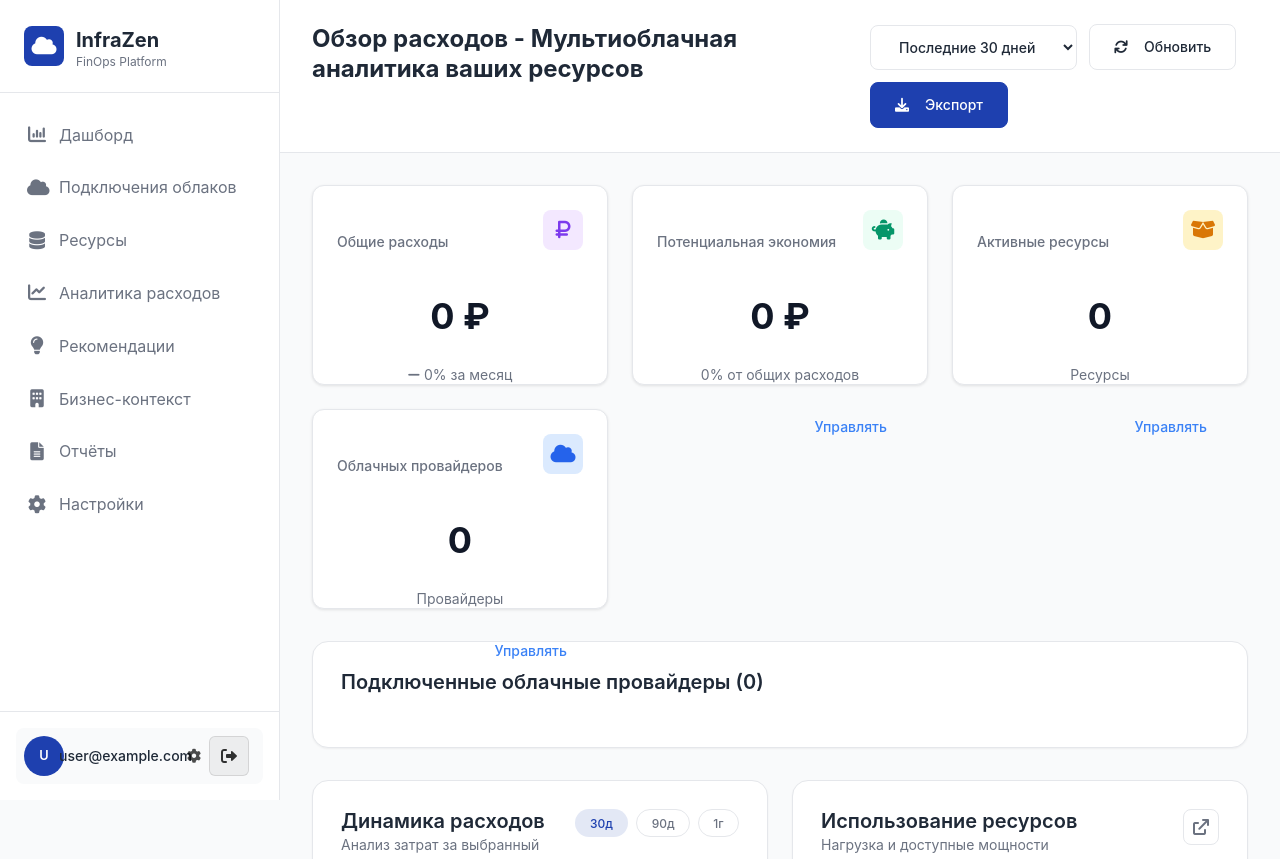
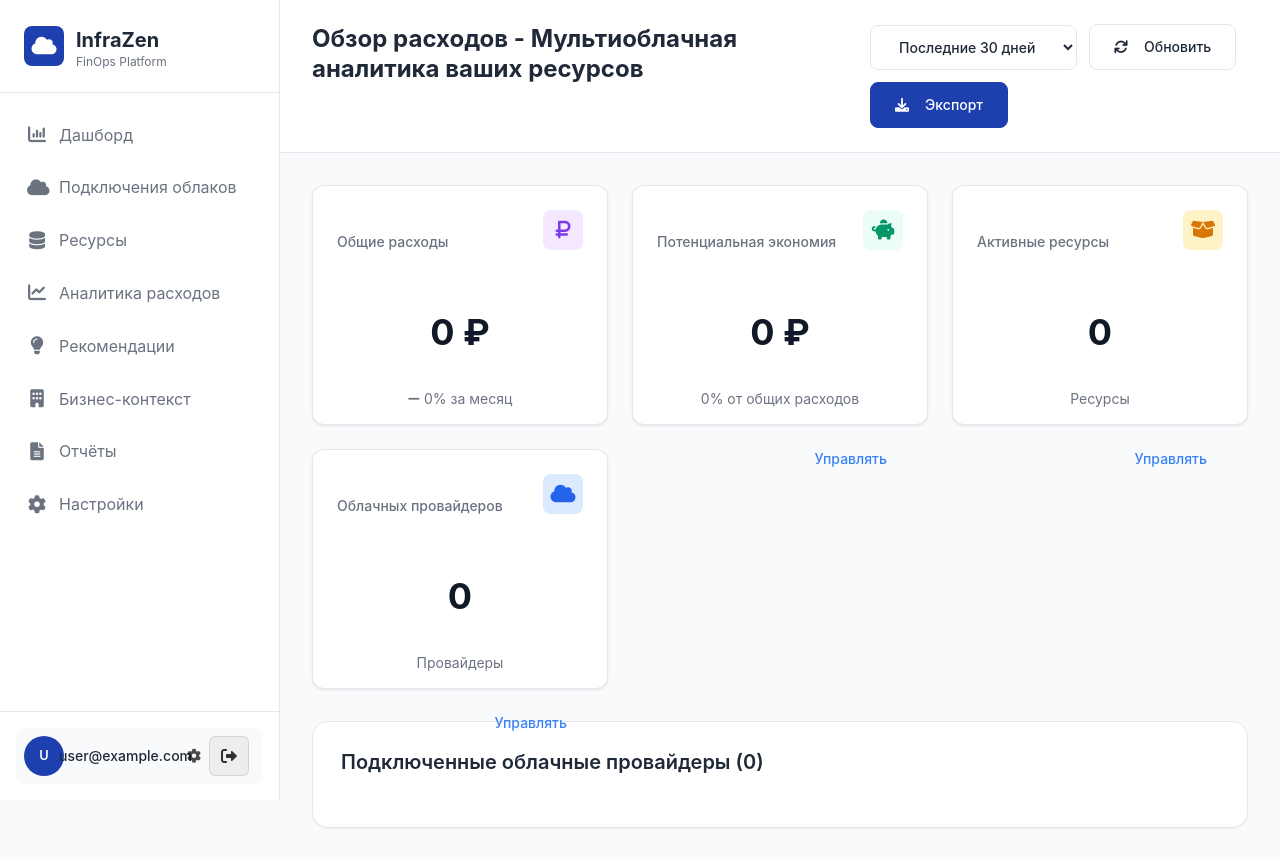
Before and after one commit to colaisr/infrazen, a Flask app: template app/templates/dashboard.html in a window 1280 px wide. Shown: the top 859 px of the page. Run offline with Flask 3, Linux system fonts and the light colour scheme; the template is opened without the code that fills it, so the values that code supplies are empty.

Commit message:
Fix KPI card height to contain all content including links
- Increase card height from 200px to 240px
- Restore proper margins between sections (1rem)
- Ensure links stay within card boundaries
- Maintain perfect alignment across all cards
- Create professional, contained layout

```diff
--- a/app/templates/dashboard.html
+++ b/app/templates/dashboard.html
@@ -28,14 +28,14 @@
     box-shadow: 0 1px 3px rgba(0, 0, 0, 0.1);
     border: 1px solid #e5e7eb;
     position: relative;
-    height: 200px;
+    height: 240px;
 }
 
 .kpi-card-header {
     display: flex;
     justify-content: space-between;
     align-items: flex-start;
-    margin-bottom: 0.5rem;
+    margin-bottom: 1rem;
     min-height: 2.5rem;
 }
 
@@ -64,7 +64,7 @@
     font-weight: 700;
     color: #111827;
     text-align: center;
-    margin: 0.5rem 0;
+    margin: 1rem 0;
     line-height: 1;
     min-height: 3rem;
     display: flex;
@@ -74,7 +74,7 @@
 
 .kpi-secondary {
     text-align: center;
-    margin-bottom: 0.5rem;
+    margin-bottom: 1rem;
     min-height: 1.5rem;
     display: flex;
     align-items: flex-end;
```
